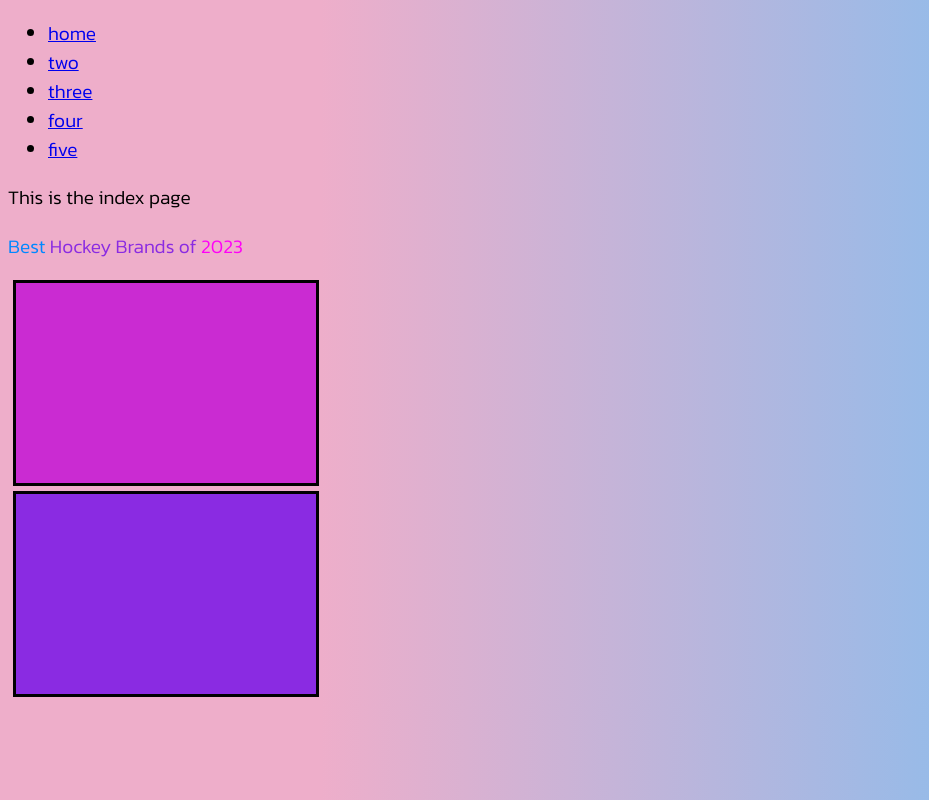
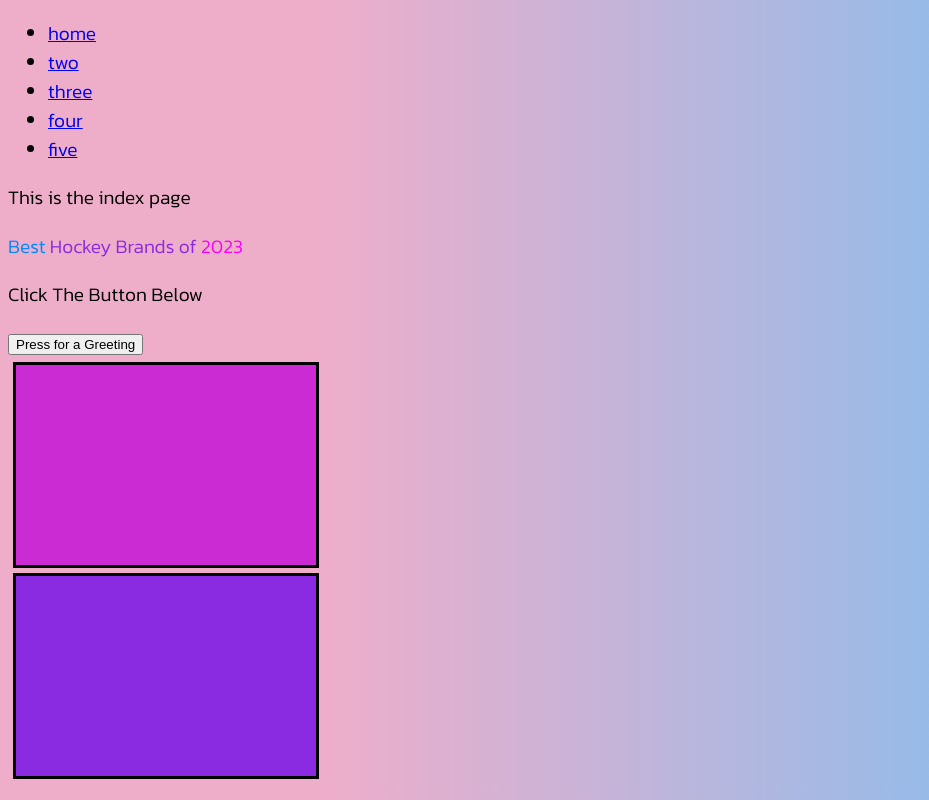
Before and after one commit to germanonewton/firstfolder, a plain HTML site: page index.html in a window 1280 px wide. Shown: the whole page, without its empty margins (0-929 px from the left). Drawn offline with Linux system fonts and the light colour scheme.

Commit message:
faviocon

```diff
--- a/index.html
+++ b/index.html
@@ -8,6 +8,7 @@
       href="https://fonts.googleapis.com/css2?family=Kanit:wght@300&display=swap"
       rel="stylesheet"
     />
+    <link rel="icon" type="image/x-icon" href="">
     <title>Hockey</title>
   </head>
   <body>
@@ -36,6 +37,13 @@
       <span style="color: blueviolet">Hockey Brands of</span>
       <span style="color: rgb(255, 0, 247)">2023</span>
     </p>
+    <p>Click The Button Below</p>
+    <button onclick="myFunction()">Press for a Greeting</button>
+    <script>
+      function myFunction() {
+        alert("Hello");
+      }
+    </script>
     <div class="cat"></div>
     <div class="dog"></div>
   </body>
```
Also changed, not shown: assets/about.txt (added), assets/android-chrome-192x192.png (added), assets/android-chrome-512x512.png (added), assets/apple-touch-icon.png (added), assets/favicon-16x16.png (added), assets/favicon-32x32.png (added), assets/favicon.ico (added), assets/site.webmanifest (added).
